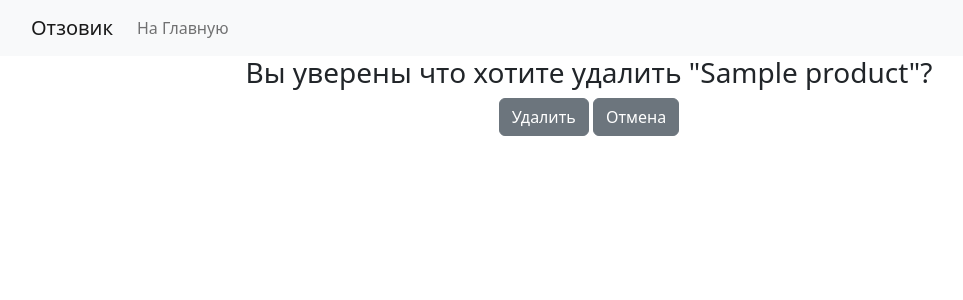
After one commit to Daniarbekov/exam_8, a Django app: template source/webapp/templates/product/confirm_delete.html in a window 1280 px wide. The commit adds this page. Shown: the top 300 px of the page, without its empty margins (51-1014 px from the left). Run offline with Django 4.2, Linux system fonts and the light colour scheme; the template is opened without the code that fills it: most values are stand-ins (such as "Sample title", 1, 10 or a date in 2020); parts of the project's set-up code (start-up, migrations or seed data) failed here and were passed over; some libraries are stand-ins or nearby versions.

Commit message:
Добавлено вью удаления Product
создан шаблон страницы подтверждения

```diff
--- /dev/null
+++ b/source/webapp/templates/product/confirm_delete.html
@@ -0,0 +1,13 @@
+
+{% extends "base.html" %}
+{% block title %}Delete{% endblock %}
+{% block content %}
+<div class="delete-form">
+    <form method="POST" action="{% url 'delete_product' product.pk %}" class="text-center">
+        <h3>Вы уверены что хотите удалить "{{ product.name }}"?</h3>
+        {% csrf_token %}
+        <input type="submit" value="Удалить" class="btn btn-secondary link">
+        <a href="{% url 'index' %} " class="btn btn-secondary link">Отмена</a>
+    </form>
+</div>
+{% endblock %}
--- a/source/webapp/templates/product/detail.html
+++ b/source/webapp/templates/product/detail.html
@@ -20,7 +20,7 @@
               {% endif %}
             <div class="task-links">
                 <a href="{% url 'product_update' product.pk %}" class="btn btn-secondary">Редактировать</a>
-                <a href="#"  class="btn btn-secondary">Удалить</a>
+                <a href="{% url 'delete_product' product.pk %}"  class="btn btn-secondary">Удалить</a>
             </div>
             </div>
           </div>
--- a/source/webapp/urls.py
+++ b/source/webapp/urls.py
@@ -1,11 +1,12 @@
 from django.urls import path
 from webapp.views.base import IndexView
-from webapp.views.products import ProductCreate, ProductView, ProductUpdateView
+from webapp.views.products import ProductCreate, ProductView, ProductUpdateView, ProductDeleteView
 
 
 urlpatterns= [
     path("", IndexView.as_view(), name='index'),
     path('products/add', ProductCreate.as_view(), name='product_add'),
     path('product/<int:pk>', ProductView.as_view(), name='product_detail'),
-    path('product/<int:pk>/update', ProductUpdateView.as_view(), name='product_update')
+    path('product/<int:pk>/update', ProductUpdateView.as_view(), name='product_update'),
+    path('product/<int:pk>/delete', ProductDeleteView.as_view(), name='delete_product')
 ]
```
Also changed, not shown: source/webapp/views/products.py (+9 -2 lines).
